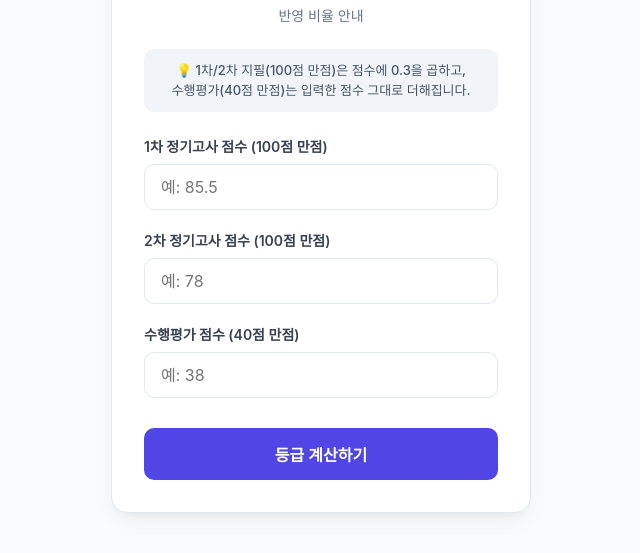
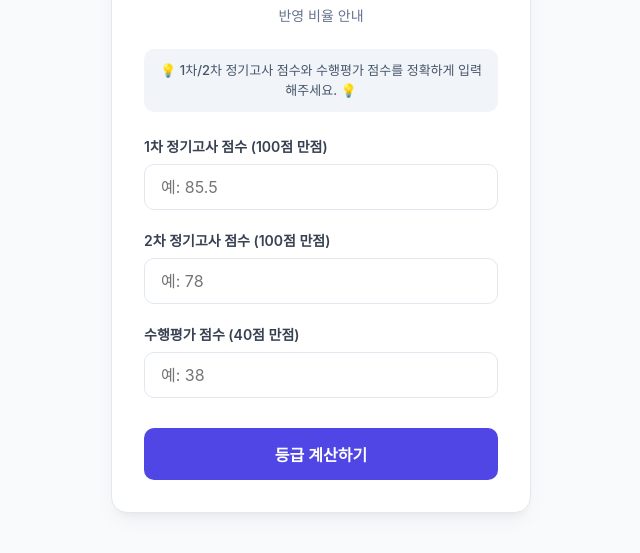
Before and after one commit to yeom2n/yoon-yeomin, a plain HTML site: page index.html in a window 1280 px wide. Shown: the part 179-732 px from the top of the page, without its empty margins (319-959 px from the left). Drawn offline with Linux system fonts and the light colour scheme.

Commit message:
Revise score input instructions in index.html
Updated instructions for inputting scores.

```diff
--- a/index.html
+++ b/index.html
@@ -174,7 +174,7 @@
     <div class="subtitle">반영 비율 안내</div>
 
     <div class="ratio-info">
-        💡 1차/2차 지필(100점 만점)은 점수에 0.3을 곱하고,<br>수행평가(40점 만점)는 입력한 점수 그대로 더해집니다.
+        💡 1차/2차 정기고사 점수와 수행평가 점수를 정확하게 입력해주세요. 💡
     </div>
 
     <div class="input-group">
```
